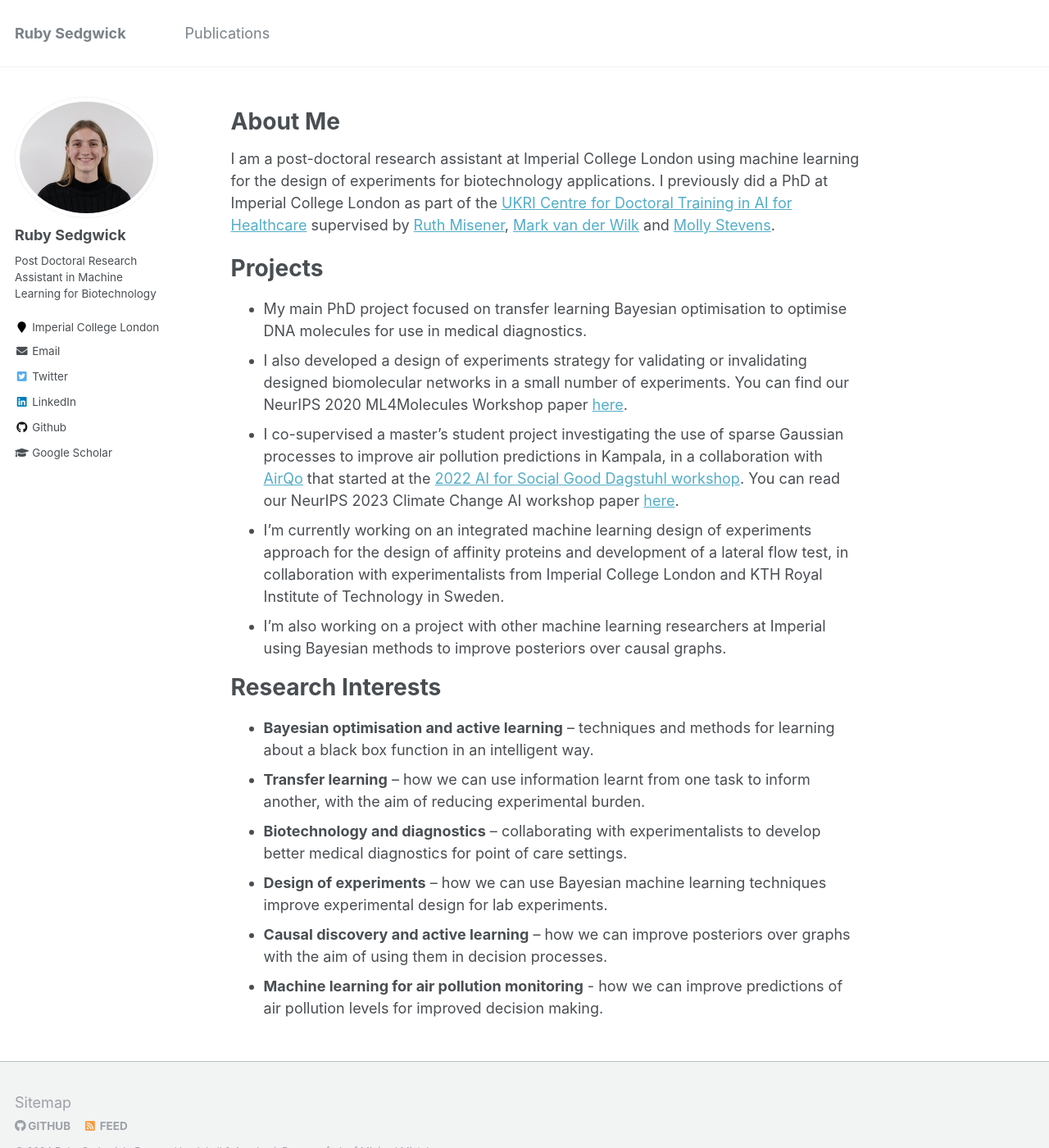
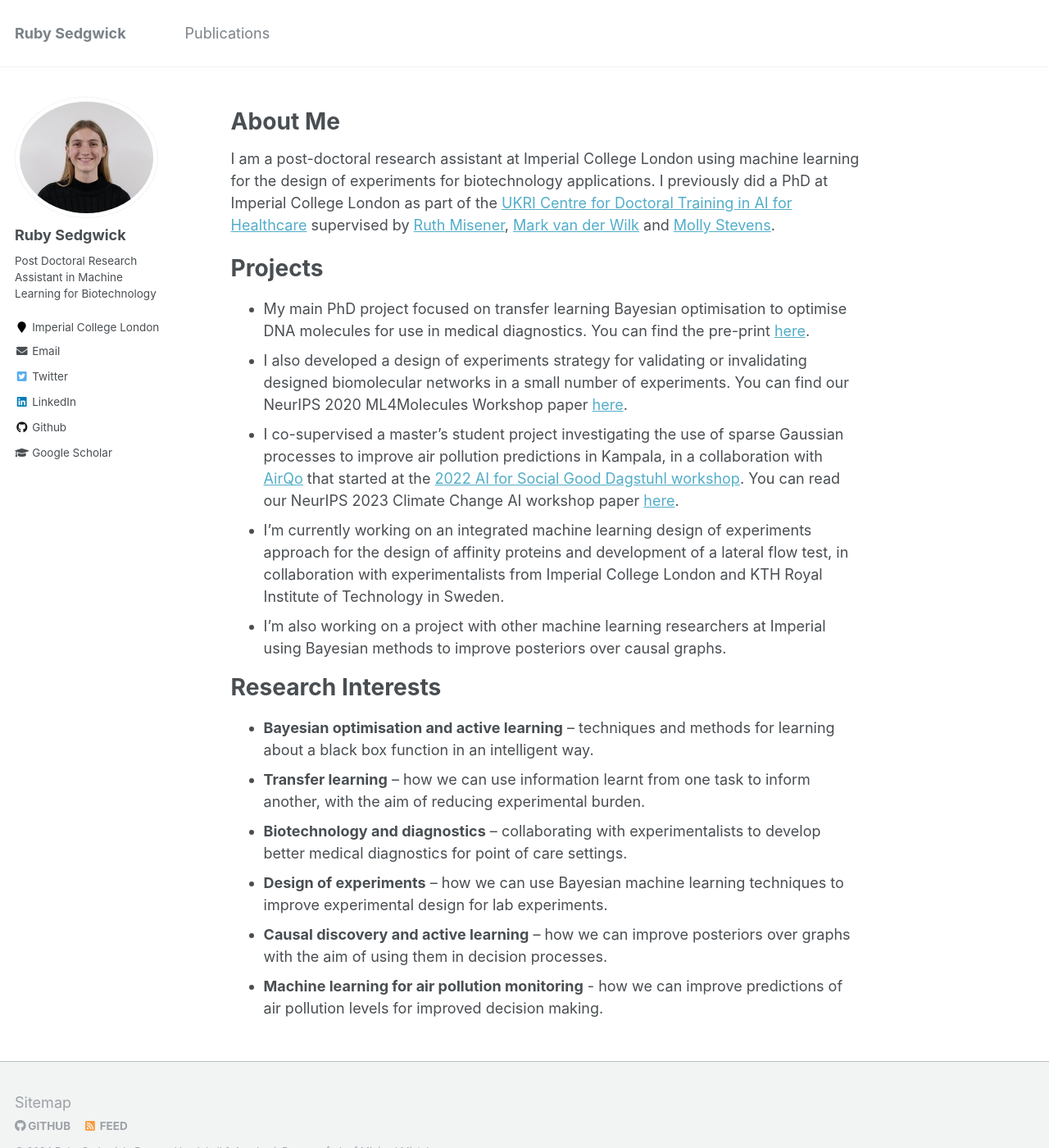
Before and after one commit to RSedgwick/rsedgwick.github.io, a Jekyll site: the page built from _pages/about.md, in a window 1280 px wide and 1400 px high. Shown: the whole window at 82% size. Built offline with Jekyll 4.4.1, drawn with Linux system fonts in a browser that asks for light colours.

Commit message:
Update about.md

```diff
--- a/_pages/about.md
+++ b/_pages/about.md
@@ -16,7 +16,7 @@ I am a post-doctoral research assistant at Imperial College London using machine
 Projects
 ======
 
-- My main PhD project focused on transfer learning Bayesian optimisation to optimise DNA molecules for use in medical diagnostics.
+- My main PhD project focused on transfer learning Bayesian optimisation to optimise DNA molecules for use in medical diagnostics. You can find the pre-print [here](https://arxiv.org/abs/2402.17704).
 - I also developed a design of experiments strategy for validating or invalidating designed biomolecular networks in a small number of experiments. You can find our NeurIPS 2020 ML4Molecules Workshop paper [here](https://arxiv.org/abs/2011.10575).
 - I co-supervised a master's student project investigating the use of sparse Gaussian processes to improve air pollution predictions in Kampala, in a collaboration with [AirQo](https://www.airqo.net/) that started at the [2022 AI for Social Good Dagstuhl workshop](https://ai4sg-dagstuhl.github.io/). You can read our NeurIPS 2023 Climate Change AI workshop paper [here](https://arxiv.org/abs/2311.16625).
 - I'm currently working on an integrated machine learning design of experiments approach for the design of affinity proteins and development of a lateral flow test, in collaboration with experimentalists from Imperial College London and KTH Royal Institute of Technology in Sweden.
@@ -28,6 +28,6 @@ Research Interests
 - **Bayesian optimisation and active learning** – techniques and methods for learning about a black box function in an intelligent way.
 - **Transfer learning** – how we can use information learnt from one task to inform another, with the aim of reducing experimental burden.
 - **Biotechnology and diagnostics**  – collaborating with experimentalists to develop better medical diagnostics for point of care settings.
-- **Design of experiments** – how we can use Bayesian machine learning techniques improve experimental design for lab experiments.
+- **Design of experiments** – how we can use Bayesian machine learning techniques to improve experimental design for lab experiments.
 - **Causal discovery and active learning** – how we can improve posteriors over graphs with the aim of using them in decision processes.
 - **Machine learning for air pollution monitoring** - how we can improve predictions of air pollution levels for improved decision making.
```
